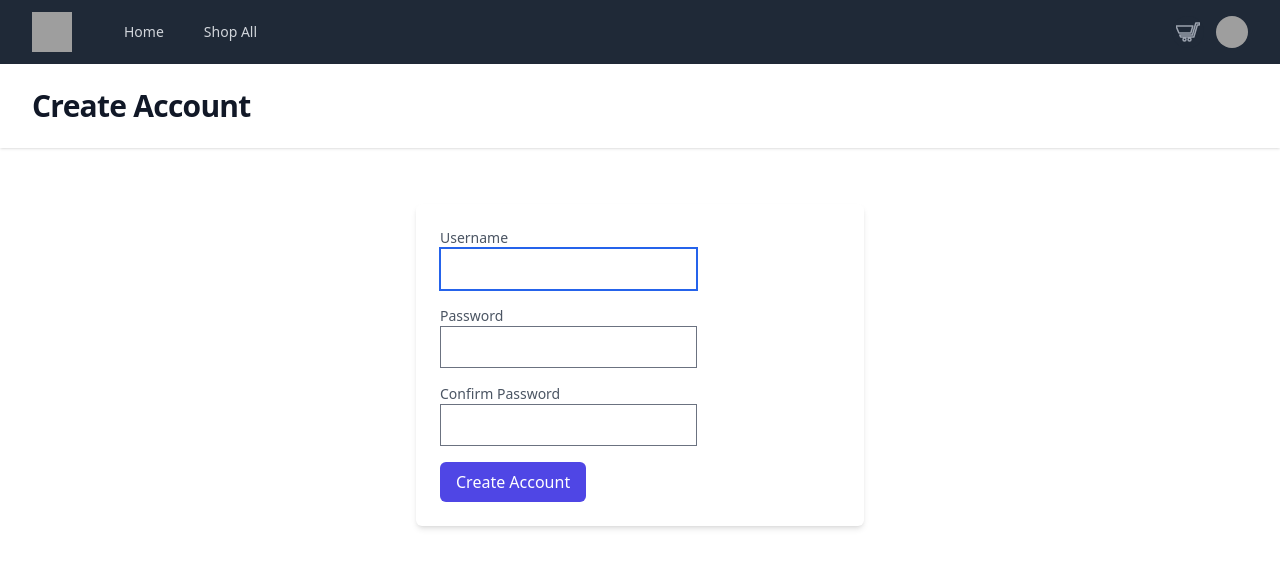
After one commit to mherrera491/on_the_record, a Django app: page /accounts/signup/ in a window 1280 px wide. The commit adds this page. Shown: the top 581 px of the page. Run offline with Django 5.2, Linux system fonts and the light colour scheme; some libraries are stand-ins or nearby versions; grey boxes are pictures that could not be loaded.

Commit message:
users can create accounts

```diff
--- a/ontherecordshop/main_app/templates/base.html
+++ b/ontherecordshop/main_app/templates/base.html
@@ -45,10 +45,10 @@
                     <path
                     stroke-linecap="round"
                     stroke-linejoin="round"
-                    d="M3 4h18a1 1 0 011 1v11a3 3 0 01-3 3H6a3 3 0 01-3-3V5a1 1 0 011-1zm0 0v-1a1 1 0 011-1h2.293L9.15 1.85a1 1 0 011.414 0L11.707 2H16a1 1 0 011 1v1"
+                    d="M10 19.5c0 .829-.672 1.5-1.5 1.5s-1.5-.671-1.5-1.5c0-.828.672-1.5 1.5-1.5s1.5.672 1.5 1.5zm3.5-1.5c-.828 0-1.5.671-1.5 1.5s.672 1.5 1.5 1.5 1.5-.671 1.5-1.5c0-.828-.672-1.5-1.5-1.5zm1.336-5l1.977-7h-16.813l2.938 7h11.898zm4.969-10l-3.432 12h-12.597l.839 2h13.239l3.474-12h1.929l.743-2h-4.195z"
                     fill="none"
                     stroke="currentColor"
-                    stroke-width="2"
+                    stroke-width="1.5"
                 ></path>
                   </svg>
               </a>
@@ -105,6 +105,14 @@
                       tabindex="-1"
                       id="user-menu-item-2"
                       >Sign In</a
+                    >
+                    <a
+                      href="{% url 'signup' %}"
+                      class="block px-4 py-2 text-sm text-gray-700"
+                      role="menuitem"
+                      tabindex="-1"
+                      id="user-menu-item-2"
+                      >Create Account</a
                     >
                     {% endif %}
                   </div>
@@ -200,10 +208,10 @@
                   <path
                   stroke-linecap="round"
                   stroke-linejoin="round"
-                  d="M3 4h18a1 1 0 011 1v11a3 3 0 01-3 3H6a3 3 0 01-3-3V5a1 1 0 011-1zm0 0v-1a1 1 0 011-1h2.293L9.15 1.85a1 1 0 011.414 0L11.707 2H16a1 1 0 011 1v1"
+                  d="M10 19.5c0 .829-.672 1.5-1.5 1.5s-1.5-.671-1.5-1.5c0-.828.672-1.5 1.5-1.5s1.5.672 1.5 1.5zm3.5-1.5c-.828 0-1.5.671-1.5 1.5s.672 1.5 1.5 1.5 1.5-.671 1.5-1.5c0-.828-.672-1.5-1.5-1.5zm1.336-5l1.977-7h-16.813l2.938 7h11.898zm4.969-10l-3.432 12h-12.597l.839 2h13.239l3.474-12h1.929l.743-2h-4.195z"
                   fill="none"
                   stroke="currentColor"
-                  stroke-width="2"
+                  stroke-width="1.5"
               ></path>
                 </svg>
             </a>
@@ -229,6 +237,10 @@
                 href="{% url 'login' %}"
                 class="block rounded-md px-3 py-2 text-base font-medium text-gray-400 hover:bg-gray-700 hover:text-white"
               >Sign In</a>
+              <a
+                href="{% url 'signup' %}"
+                class="block rounded-md px-3 py-2 text-base font-medium text-gray-400 hover:bg-gray-700 hover:text-white"
+              >Create Account</a>
               </form>
               {% endif %}
             </div>
--- a/ontherecordshop/main_app/templates/cart.html
+++ /dev/null
@@ -1 +0,0 @@
-<h3>Cart</h3>
--- a/ontherecordshop/main_app/templates/checkout.html
+++ /dev/null
@@ -1 +0,0 @@
-<h3>Checkout</h3>
--- /dev/null
+++ b/ontherecordshop/main_app/templates/registration/signup.html
@@ -0,0 +1,27 @@
+{% extends 'base.html' %} {% block content %}
+
+{% if error %}
+    <p>{{ error.capitalize }}</p>
+{% endif %}
+
+<form action="{% url 'signup' %}" method="POST" class="max-w-md mx-auto my-8 p-6 bg-white rounded-md shadow-md">
+    {% csrf_token %}
+    <div class="mb-4">
+        <label for="{{ form.username.id_for_label }}" class="block text-sm font-medium text-gray-600">Username</label>
+        {{ form.username }}
+    </div>
+
+    <div class="mb-4">
+        <label for="{{ form.password1.id_for_label }}" class="block text-sm font-medium text-gray-600">Password</label>
+        {{ form.password1 }}
+    </div>
+
+    <div class="mb-4">
+        <label for="{{ form.password2.id_for_label }}" class="block text-sm font-medium text-gray-600">Confirm Password</label>
+        {{ form.password2 }}
+    </div>
+
+    <input type="submit" value="Create Account" class="bg-indigo-600 text-white px-4 py-2 rounded-md hover:bg-indigo-700">
+</form>
+
+{% endblock %}
--- a/ontherecordshop/main_app/urls.py
+++ b/ontherecordshop/main_app/urls.py
@@ -12,4 +12,5 @@ urlpatterns = [
     path('view_cart/', views.view_cart, name='cart'),
     path('remove_from_cart/<int:cart_item_id>/', views.remove_from_cart, name='remove_from_cart'),
     path('update_cart_item/<int:cart_item_id>/', update_cart_item, name='update_cart_item'),
+    path('accounts/signup/', views.signup, name='signup'),
 ]
--- a/ontherecordshop/main_app/views.py
+++ b/ontherecordshop/main_app/views.py
@@ -4,6 +4,8 @@ from django.contrib.auth.decorators import login_required
 from django.urls import reverse_lazy
 from django.views.generic import DeleteView
 from django.contrib import messages
+from django.contrib.auth.forms import UserCreationForm
+from django.contrib.auth import login
 
 def home(request):
     page_name = "Home"
@@ -18,11 +20,20 @@ def product_detail(request, pk):
     product = Product.objects.get(id=pk)
     return render(request, 'products/detail.html', { 'product': product })
 
-def cart(request):
-    return render(request, 'cart.html')
-
-def checkout(request):
-    return render(request, 'checkout.html')
+def signup(request):
+    page_name = "Create Account"
+    error_message = ''
+    if request.method == 'POST':
+        form = UserCreationForm(request.POST)
+        if form.is_valid():
+            user = form.save()
+            login(request, user)
+            return redirect('home')
+        else:
+            error_message = 'Invalid credentials - Please try again.'
+    form = UserCreationForm()
+    context = {'form':form, 'error': error_message, 'page_name': page_name}
+    return render(request, 'registration/signup.html', context)
 
 
 @login_required
--- a/ontherecordshop/theme/static/css/dist/styles.css
+++ b/ontherecordshop/theme/static/css/dist/styles.css
@@ -846,6 +846,11 @@ select {
   margin-right: auto;
 }
 
+.my-8 {
+  margin-top: 2rem;
+  margin-bottom: 2rem;
+}
+
 .-mr-2 {
   margin-right: -0.5rem;
 }
@@ -990,6 +995,10 @@ select {
   max-width: 20rem;
 }
 
+.max-w-md {
+  max-width: 28rem;
+}
+
 .flex-1 {
   flex: 1 1 0%;
 }
@@ -1124,6 +1133,10 @@ select {
   padding: 1rem;
 }
 
+.p-6 {
+  padding: 1.5rem;
+}
+
 .px-2 {
   padding-left: 0.5rem;
   padding-right: 0.5rem;
@@ -1222,6 +1235,10 @@ select {
   font-weight: 600;
 }
 
+.capitalize {
+  text-transform: capitalize;
+}
+
 .leading-none {
   line-height: 1;
 }
@@ -1271,6 +1288,11 @@ select {
 .text-white {
   --tw-text-opacity: 1;
   color: rgb(255 255 255 / var(--tw-text-opacity));
+}
+
+.text-gray-600 {
+  --tw-text-opacity: 1;
+  color: rgb(75 85 99 / var(--tw-text-opacity));
 }
 
 .shadow {
```
Also changed, not shown: ontherecordshop/main_app/templates/registration/login.html (+12 -5 lines).
